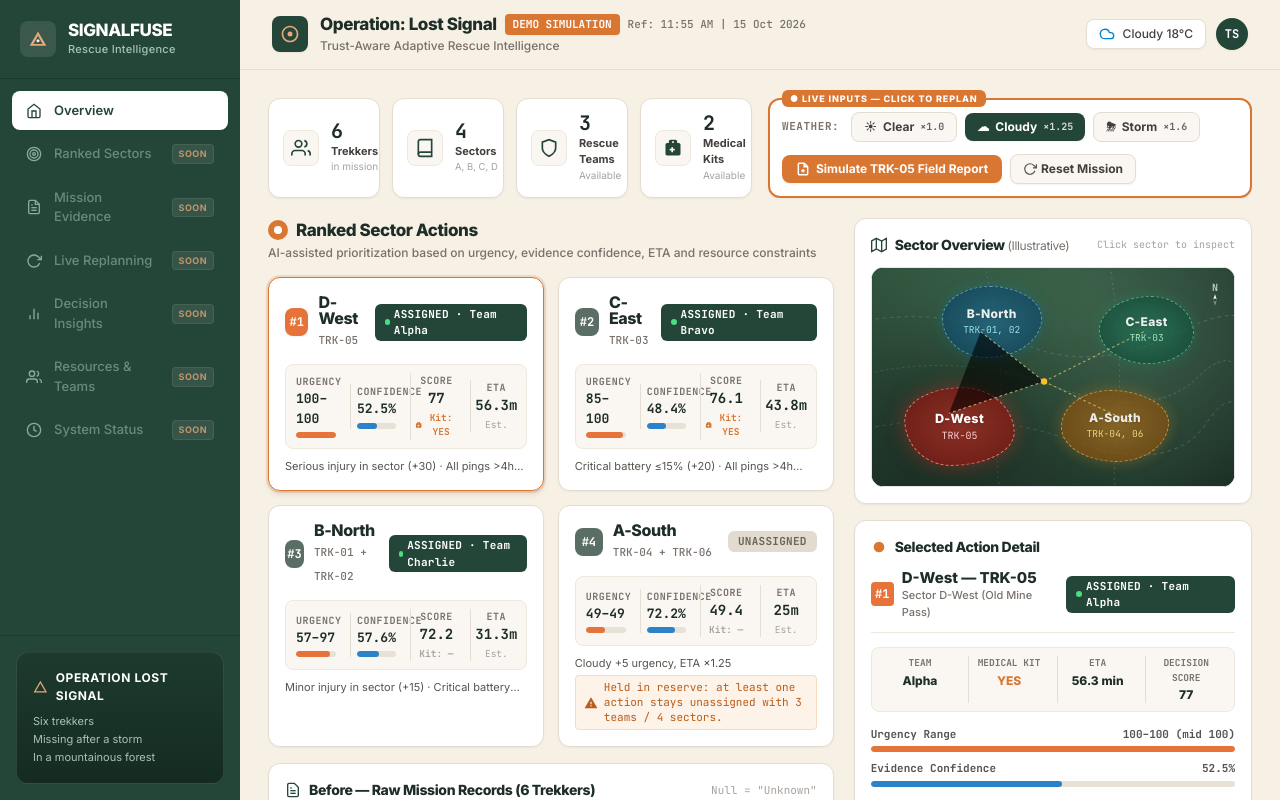
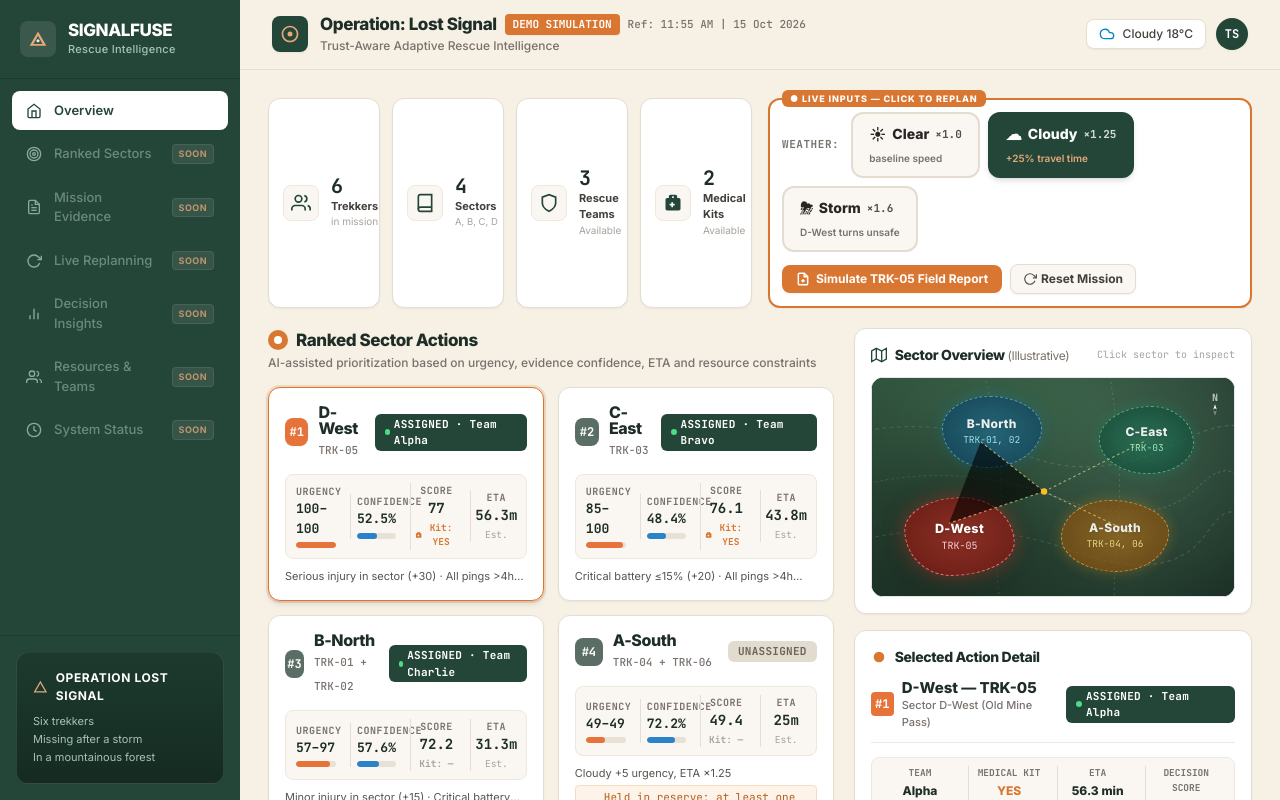
Before and after one commit to dgboy-ai/BuildingBox, a React (Vite) app in the folder frontend/: page / in a window 1280 px wide. Shown: the top 800 px of the page. Built offline with nearby package versions, Linux system fonts and the light colour scheme; no server answers.

Commit message:
fix: bigger self-explaining weather buttons

```diff
--- a/frontend/src/App.jsx
+++ b/frontend/src/App.jsx
@@ -8,9 +8,9 @@ import EvidenceTable from './components/EvidenceTable.jsx';
 import { fmt, UrgencyBar, ConfidenceBar, StatusPill } from './components/sfBadges.jsx';
 
 const WEATHERS = [
-  { id: 'clear', label: 'Clear', mult: '×1.0', icon: '☀' },
-  { id: 'cloudy', label: 'Cloudy', mult: '×1.25', icon: '☁' },
-  { id: 'storm', label: 'Storm', mult: '×1.6', icon: '⛈' }
+  { id: 'clear', label: 'Clear', mult: '×1.0', icon: '☀', hint: 'baseline speed' },
+  { id: 'cloudy', label: 'Cloudy', mult: '×1.25', icon: '☁', hint: '+25% travel time' },
+  { id: 'storm', label: 'Storm', mult: '×1.6', icon: '⛈', hint: 'D-West turns unsafe' }
 ];
 
 function normalizePlan(raw, weather, missionRef) {
@@ -354,15 +354,19 @@ export default function App() {
                     key={w.id}
                     onClick={() => changeWeather(w.id)}
                     disabled={working}
-                    className={`flex items-center gap-1.5 px-3 py-1.5 rounded-lg text-xs font-bold transition-all ${
+                    title={w.id === 'clear' ? 'Good conditions: baseline travel times, all sectors reachable' : w.id === 'cloudy' ? 'Current weather: every approach 25% slower' : 'Storm hits: approaches 60% slower, D-West exceeds the 60-min safety cap'}
+                    className={`flex flex-col items-start gap-0.5 px-4 py-2 rounded-xl text-sm font-extrabold transition-all border-2 ${
                       weather === w.id
-                        ? 'bg-[#244638] text-white shadow-sm'
-                        : 'bg-[#FAF7F2] text-stone-700 hover:bg-[#EFE8DD] border border-[#E4DCD0]'
+                        ? 'bg-[#244638] text-white shadow-md border-[#244638]'
+                        : 'bg-[#FAF7F2] text-stone-800 hover:bg-[#EFE8DD] border-[#E4DCD0]'
                     }`}
                   >
-                    <span>{w.icon}</span>
-                    <span>{w.label}</span>
-                    <span className="font-mono text-[10px] opacity-80">{w.mult}</span>
+                    <span className="flex items-center gap-1.5">
+                      <span className="text-base">{w.icon}</span>
+                      <span>{w.label}</span>
+                      <span className="font-mono text-[11px] opacity-80">{w.mult}</span>
+                    </span>
+                    <span className={`text-[10px] font-semibold ${weather === w.id ? 'text-[#E5A87B]' : 'text-stone-500'}`}>{w.hint}</span>
                   </button>
                 ))}
               </div>
```
